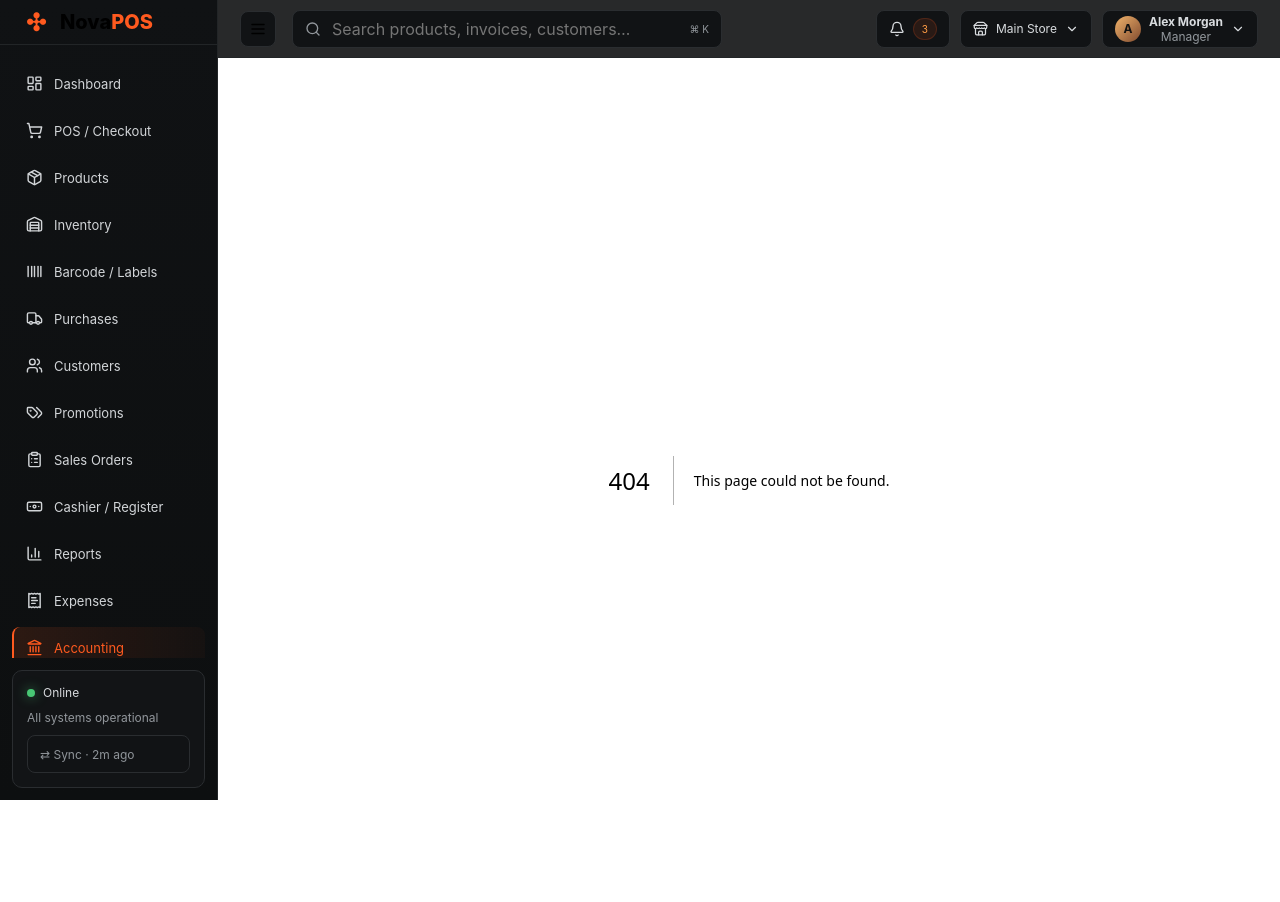
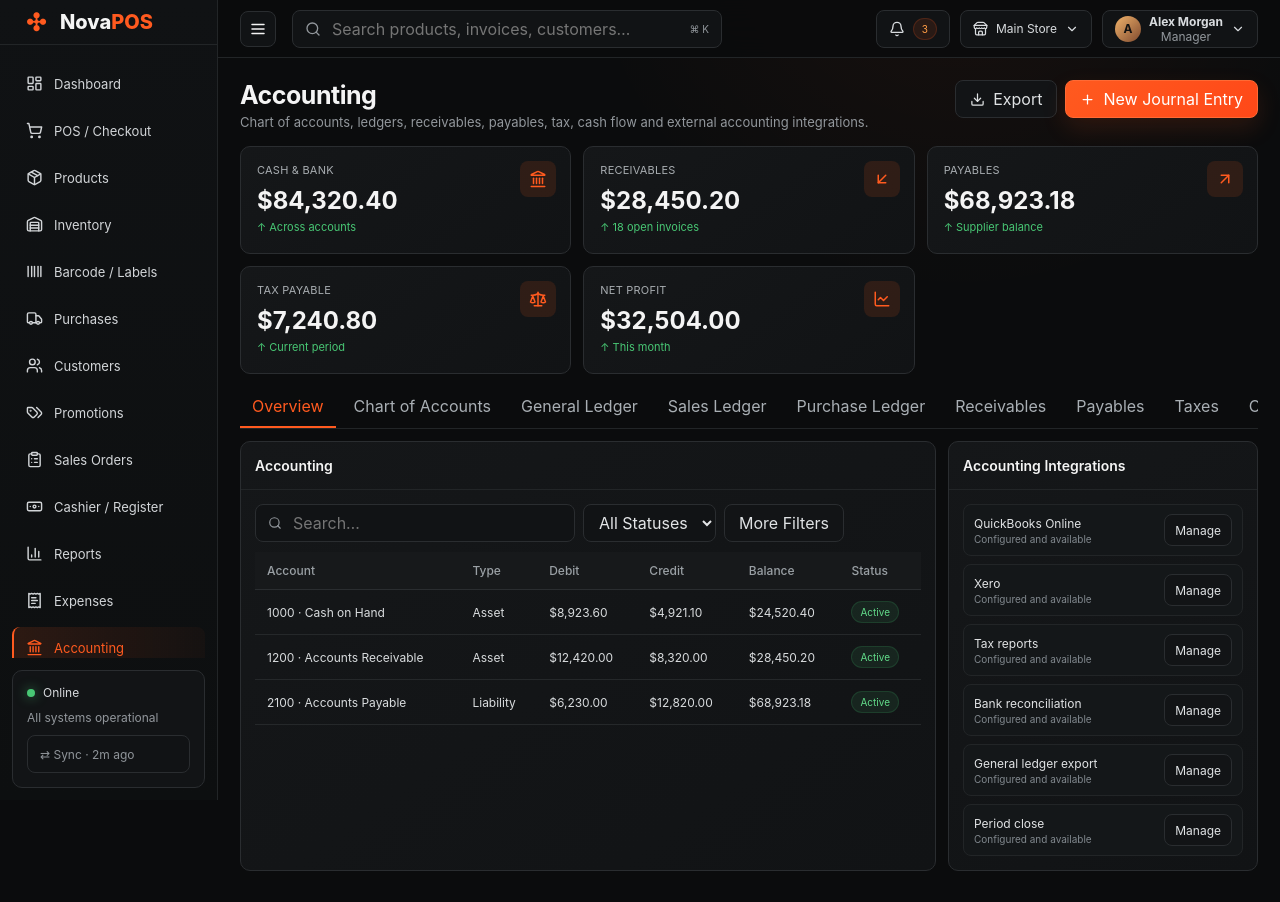
Before and after one commit to heshannamal/web7POS, a Next.js app in the folder frontend/: page /accounting in a window 1280 px wide. Before the commit this address had no page. Built offline with nearby package versions, Linux system fonts and the light colour scheme.

Commit message:
Add accounting UI

```diff
--- /dev/null
+++ b/frontend/app/accounting/page.tsx
@@ -0,0 +1,9 @@
+import { FeaturePage } from '@/components/feature-page';
+import { Landmark, ArrowDownLeft, ArrowUpRight, Scale, LineChart } from 'lucide-react';
+export default function Accounting(){return <FeaturePage title="Accounting" subtitle="Chart of accounts, ledgers, receivables, payables, tax, cash flow and external accounting integrations." primaryLabel="New Journal Entry" cards={[
+{title:'Cash & Bank',value:'$84,320.40',note:'Across accounts',icon:Landmark},{title:'Receivables',value:'$28,450.20',note:'18 open invoices',icon:ArrowDownLeft},{title:'Payables',value:'$68,923.18',note:'Supplier balance',icon:ArrowUpRight},{title:'Tax Payable',value:'$7,240.80',note:'Current period',icon:Scale},{title:'Net Profit',value:'$32,504.00',note:'This month',icon:LineChart}
+]} tabs={['Overview','Chart of Accounts','General Ledger','Sales Ledger','Purchase Ledger','Receivables','Payables','Taxes','Cash Flow','P&L']} columns={['Account','Type','Debit','Credit','Balance','Status']} rows={[
+{Account:'1000 · Cash on Hand',Type:'Asset',Debit:'$8,923.60',Credit:'$4,921.10',Balance:'$24,520.40',Status:'Active'},
+{Account:'1200 · Accounts Receivable',Type:'Asset',Debit:'$12,420.00',Credit:'$8,320.00',Balance:'$28,450.20',Status:'Active'},
+{Account:'2100 · Accounts Payable',Type:'Liability',Debit:'$6,230.00',Credit:'$12,820.00',Balance:'$68,923.18',Status:'Active'},
+]} sideTitle="Accounting Integrations" sideItems={['QuickBooks Online','Xero','Tax reports','Bank reconciliation','General ledger export','Period close']}/>}
```
